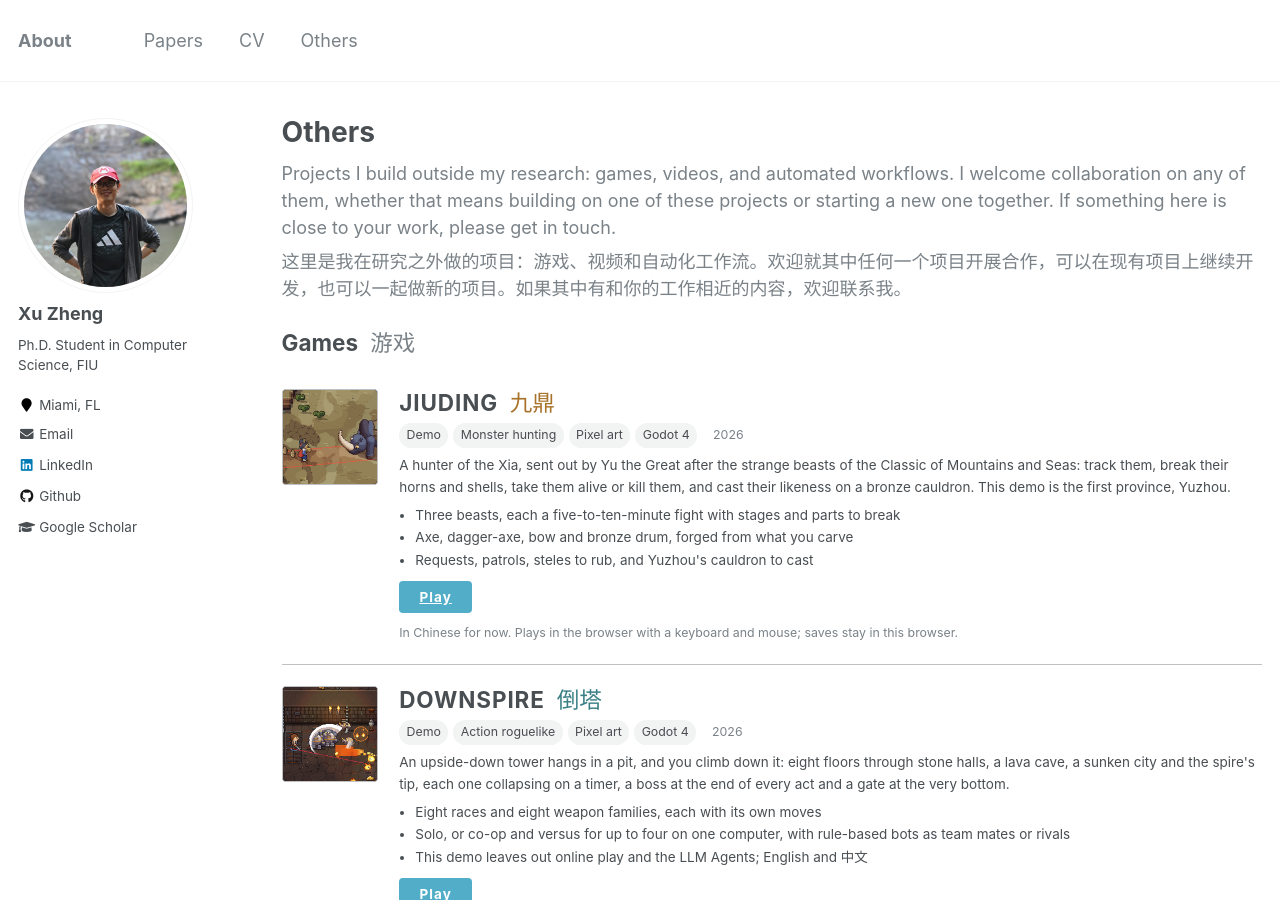
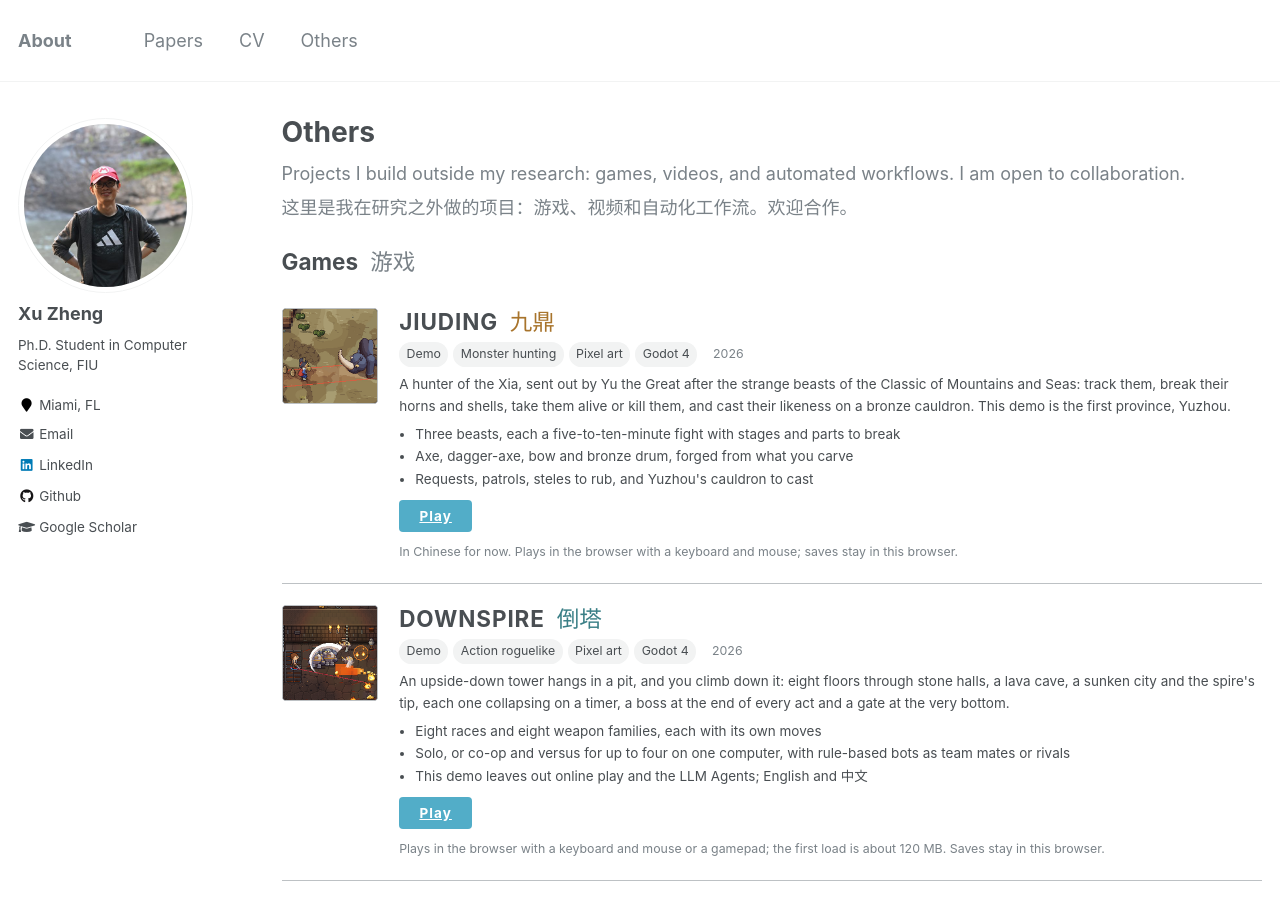
Before and after one commit to AslanDing/aslanding.github.io, a Jekyll site: the page built from _pages/others.html, in a window 1280 px wide and 900 px high. Built offline with Jekyll 4.4.1, drawn with Linux system fonts in a browser that asks for light colours.

Commit message:
Others page: a shorter introduction, open to collaboration
Co-Authored-By: Claude Opus 5.5 <noreply@anthropic.com>

```diff
--- a/_pages/others.html
+++ b/_pages/others.html
@@ -10,8 +10,8 @@ redirect_from:
 {% include base_path %}
 
 <div class="others-intro">
-  <p>Projects I build outside my research: games, videos, and automated workflows. I welcome collaboration on any of them, whether that means building on one of these projects or starting a new one together. If something here is close to your work, please get in touch.</p>
-  <p lang="zh">这里是我在研究之外做的项目：游戏、视频和自动化工作流。欢迎就其中任何一个项目开展合作，可以在现有项目上继续开发，也可以一起做新的项目。如果其中有和你的工作相近的内容，欢迎联系我。</p>
+  <p>Projects I build outside my research: games, videos, and automated workflows. I am open to collaboration.</p>
+  <p lang="zh">这里是我在研究之外做的项目：游戏、视频和自动化工作流。欢迎合作。</p>
 </div>
 
 {% for section in site.data.others %}
```
